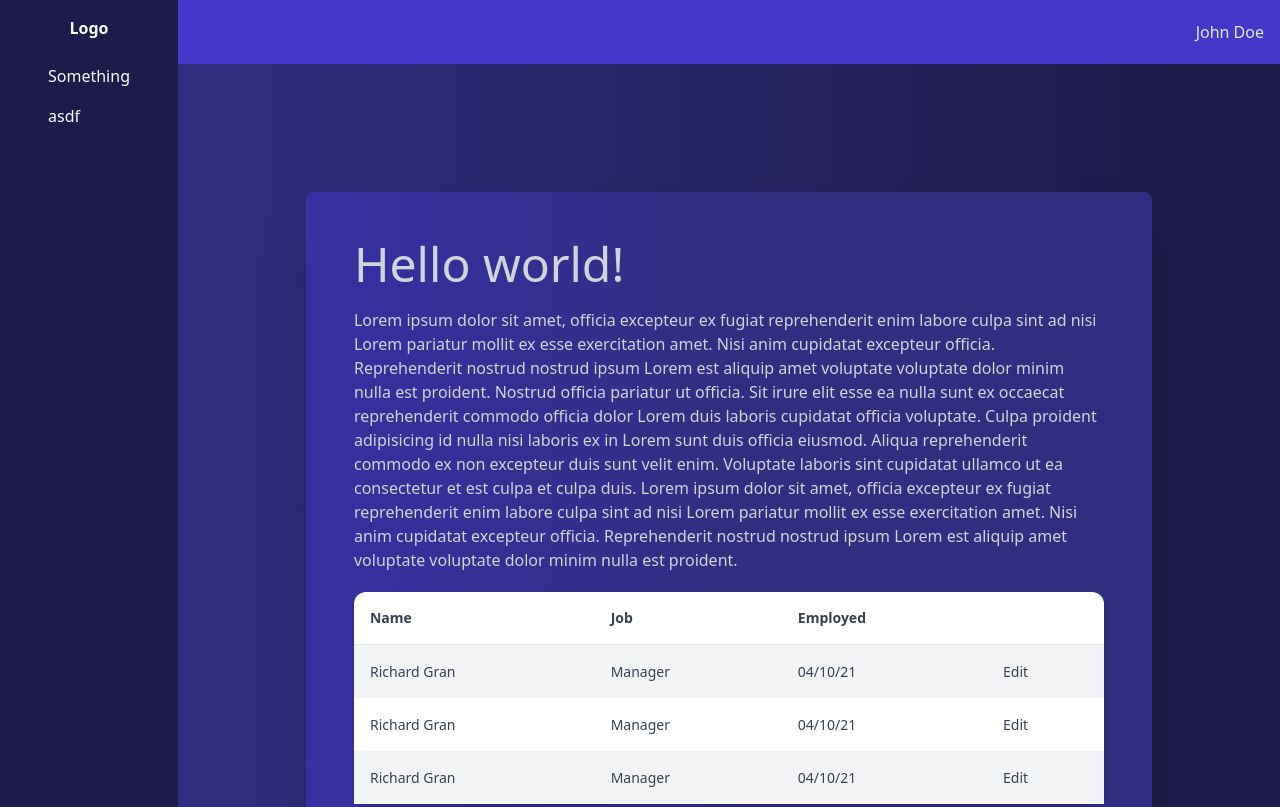
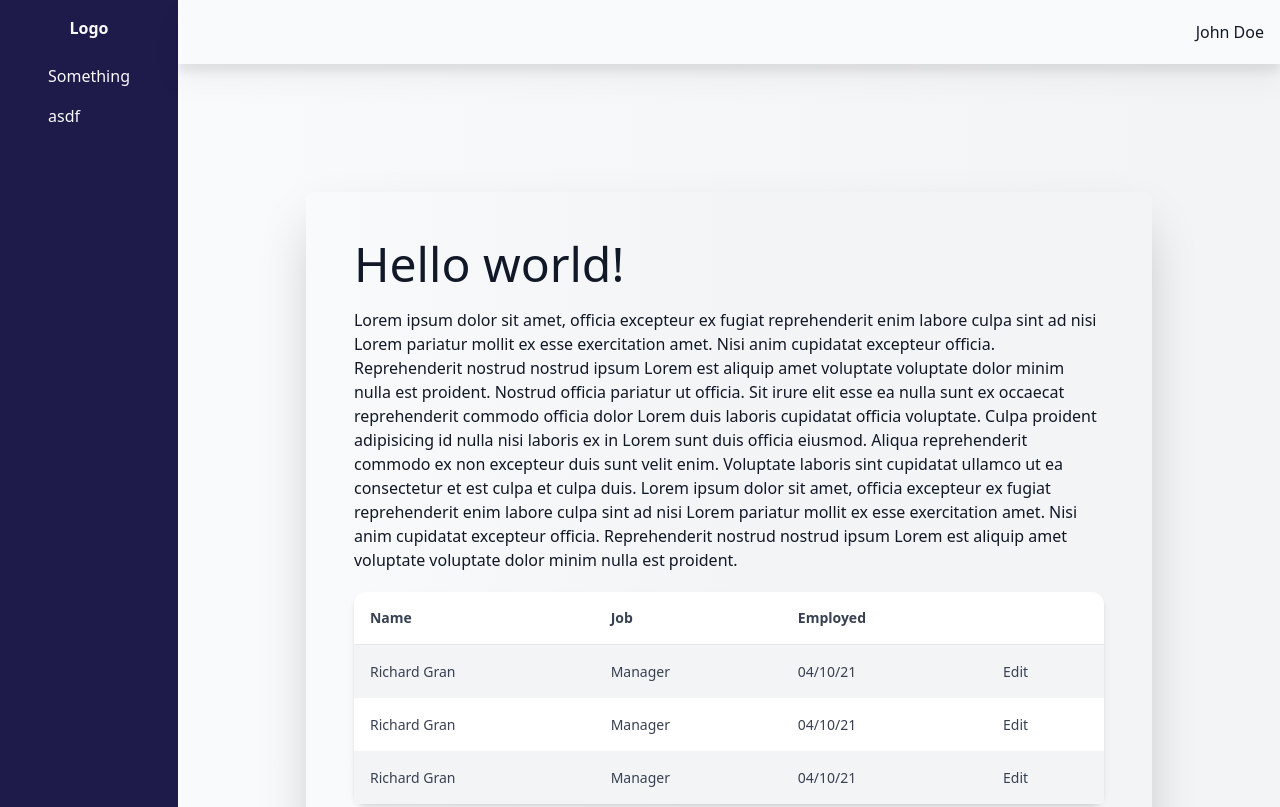
Before and after one commit to heiskane/tailwind-test, a website: page src/index.html in a window 1280 px wide. Shown: the top 807 px of the page. Drawn offline with Linux system fonts and the light colour scheme.

Commit message:
make things white

```diff
--- a/src/index.html
+++ b/src/index.html
@@ -25,13 +25,13 @@
         </div>
       </div>
       <div class="flex flex-col">
-        <div class="flex bg-indigo-700 h-16 align-middle justify-end">
-          <button type="button" class="p-4 text-gray-200">John Doe</button>
+        <div class="flex bg-gray-50 h-16 align-middle justify-end drop-shadow-xl">
+          <button type="button" class="p-4 text-gray-900">John Doe</button>
         </div>
-        <div class="bg-gradient-to-r from-indigo-900 to-indigo-950 to-90% p-32">
+        <div class="bg-gradient-to-r from-gray-50 to-gray-100 to-90% p-32">
           <!-- <div class="bg-[#B2B0E8] text-gray-900 shadow-2xl rounded-lg p-8"> -->
           <div
-            class="bg-gradient-to-r from-indigo-800 to-indigo-900 to-50% text-gray-300 shadow-2xl rounded-lg p-12"
+            class="bg-gradient-to-r from-gray-50 to-gray-100 to-50% text-gray-900 shadow-2xl rounded-lg p-12"
           >
             <h1 class="text-5xl text-left">Hello world!</h1>
             <p class="py-5">
```
Also changed, not shown: src/style.css.
